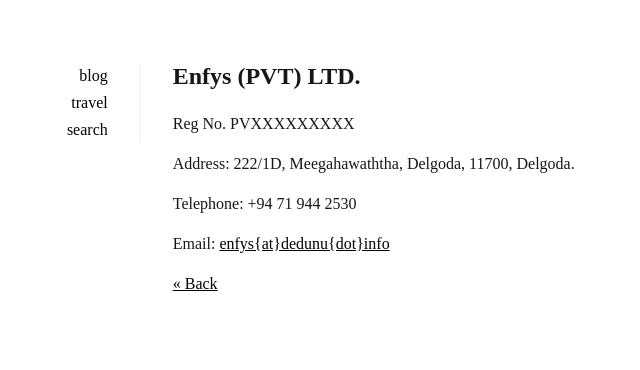
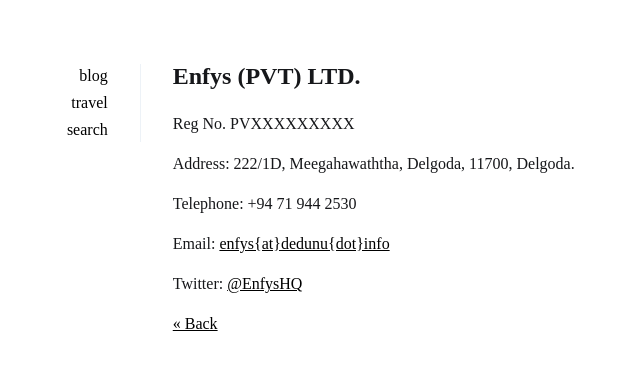
Before and after one commit to dedunu/dedunu.github.io, a Jekyll site: the page built from _pages/info.md, in a window 1280 px wide. Shown: the top 370 px of the page, without its empty margins (180-820 px from the left). Built offline with Jekyll 4.4.1, drawn with Linux system fonts in a browser that asks for light colours; some web fonts are replaced.

Commit message:
Update info.md

```diff
--- a/_pages/info.md
+++ b/_pages/info.md
@@ -15,4 +15,7 @@ Telephone: +94 71 944 2530
 Email: [enfys{at}dedunu{dot}info](mailto:enfys@dedunu.info)
 
 
+Twitter: [@EnfysHQ](https://twitter.com/EnfysHQ)
+
+
 [« Back](https://dedunu.info/)
```
